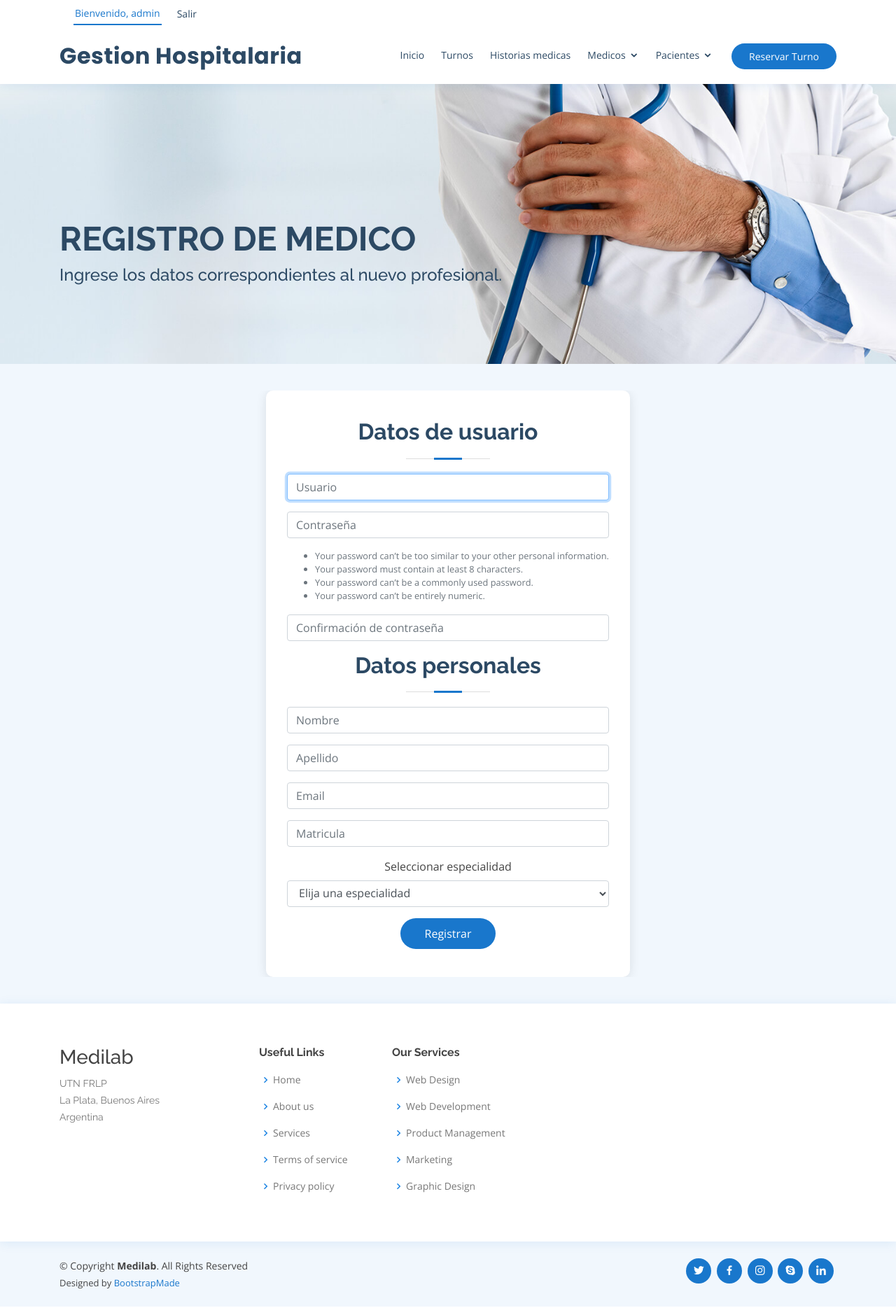
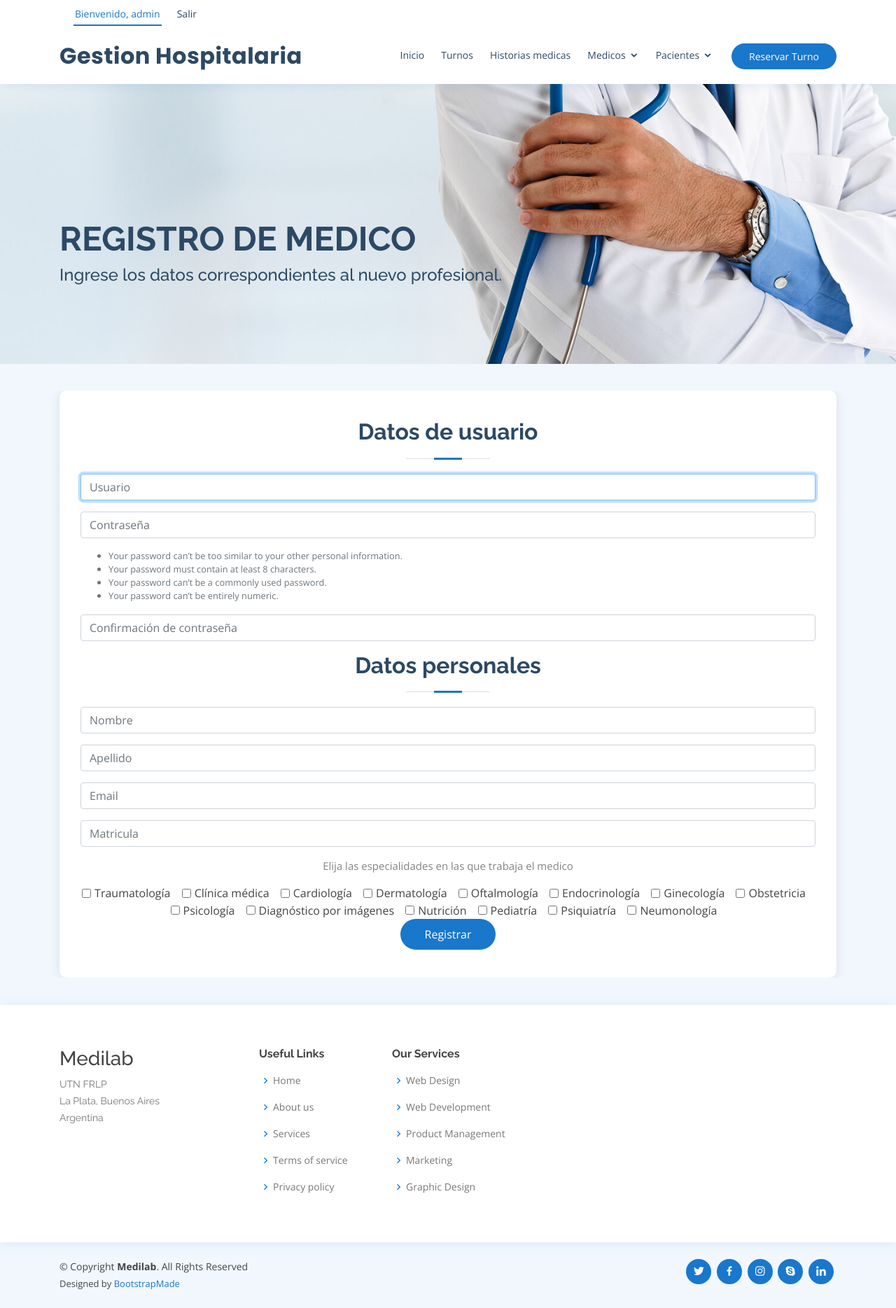
Before and after one commit to fedeglggg/facu-GestionHospitalaria, a Django app: page /signup/medico/ in a window 1280 px wide. Shown: the whole page at 70% size. Run offline with Django 3.2, Linux system fonts and the light colour scheme; a user stored in the database is signed in; data comes from the database, SQL or seed files in the repository; both versions use the stored data as it was after the commit; some libraries are stand-ins or nearby versions.

Commit message:
multiples especialidades para un medico

```diff
--- a/proyectoGestionHospitalaria/appGestionHospitalaria/templates/registration/login.html
+++ b/proyectoGestionHospitalaria/appGestionHospitalaria/templates/registration/login.html
@@ -24,7 +24,7 @@
 
   <div class="icon-box">
     <div style="padding-bottom: 8%;">
-    <h1><b>Ingreso al sistema</b></h1>
+    <h2><b>Ingreso al sistema</b></h1>
     <h2><b>Ingrese Sus Datos:</b></h2>
     </div>
   {% if form.errors %}
--- a/proyectoGestionHospitalaria/appGestionHospitalaria/templates/signup_medico.html
+++ b/proyectoGestionHospitalaria/appGestionHospitalaria/templates/signup_medico.html
@@ -70,7 +70,7 @@
     </div>
 
     {% if especialidades %}
-      <div class="form-group">
+            <!-- <div class="form-group">
                 <label for="id_especialidades">Seleccionar especialidad</label>
                 <select class="form-control" id="id_especialidad" name="especialidad" required="">
                 <option value="" selected disabled hidden>Elija una especialidad</option>
@@ -78,7 +78,107 @@
                     <option> {{ especialidad.name }} </option>
                 {% endfor %}
                 </select>
+            </div> -->
+        <p>Elija las especialidades en las que trabaja el medico</p>
+        <!--
+        {% for especialidad in especialidades %}
+            <div class="form-check form-check-inline">
+                <input class="form-check-input" type="checkbox" id="id_especialidad_{{forloop.counter0}}"
+                name="especialidad" value="{{ especialidad.name }}">
+                <label class="form-check-label" for="id_especialidad_{{forloop.counter0}}"> {{ especialidad.name }} </label>
             </div>
+        {% endfor %}
+  -->
+
+
+        <div class="form-check form-check-inline">
+            <input class="form-check-input" type="checkbox" id="id_especialidad_0"
+            name="traumatologia" value="Traumatología">
+            <label class="form-check-label" for="id_especialidad_0"> Traumatología </label>
+        </div>
+
+        <div class="form-check form-check-inline">
+            <input class="form-check-input" type="checkbox" id="id_especialidad_1"
+            name="clinica_medica" value="Clínica médica">
+            <label class="form-check-label" for="id_especialidad_1"> Clínica médica </label>
+        </div>
+
+        <div class="form-check form-check-inline">
+            <input class="form-check-input" type="checkbox" id="id_especialidad_2"
+            name="cardiologia" value="Cardiología">
+            <label class="form-check-label" for="id_especialidad_2"> Cardiología </label>
+        </div>
+
+        <div class="form-check form-check-inline">
+            <input class="form-check-input" type="checkbox" id="id_especialidad_3"
+            name="dermatologia" value="Dermatología">
+            <label class="form-check-label" for="id_especialidad_3"> Dermatología </label>
+        </div>
+
+        <div class="form-check form-check-inline">
+            <input class="form-check-input" type="checkbox" id="id_especialidad_4"
+            name="oftalmologia" value="Oftalmología">
+            <label class="form-check-label" for="id_especialidad_4"> Oftalmología </label>
+        </div>
+
+        <div class="form-check form-check-inline">
+            <input class="form-check-input" type="checkbox" id="id_especialidad_5"
+            name="endocrinologia" value="Endocrinología">
+            <label class="form-check-label" for="id_especialidad_5"> Endocrinología </label>
+        </div>
+
+        <div class="form-check form-check-inline">
+            <input class="form-check-input" type="checkbox" id="id_especialidad_6"
+            name="ginecologia" value="Ginecología">
+            <label class="form-check-label" for="id_especialidad_6"> Ginecología </label>
+        </div>
+
+        <div class="form-check form-check-inline">
+            <input class="form-check-input" type="checkbox" id="id_especialidad_7"
+            name="obstetricia" value="Obstetricia">
+            <label class="form-check-label" for="id_especialidad_7"> Obstetricia </label>
+        </div>
+
+        <div class="form-check form-check-inline">
+            <input class="form-check-input" type="checkbox" id="id_especialidad_8"
+            name="psicologia" value="Psicología">
+            <label class="form-check-label" for="id_especialidad_8"> Psicología </label>
+        </div>
+
+        <div class="form-check form-check-inline">
+            <input class="form-check-input" type="checkbox" id="id_especialidad_9"
+            name="diagnostico_por_imagenes" value="Diagnóstico por imágenes">
+            <label class="form-check-label" for="id_especialidad_9"> Diagnóstico por imágenes </label>
+        </div>
+
+        <div class="form-check form-check-inline">
+            <input class="form-check-input" type="checkbox" id="id_especialidad_10"
+            name="nutricion" value="Nutrición">
+            <label class="form-check-label" for="id_especialidad_10"> Nutrición </label>
+        </div>
+
+
+        <div class="form-check form-check-inline">
+            <input class="form-check-input" type="checkbox" id="id_especialidad_11"
+            name="pediatria" value="Pediatría">
+            <label class="form-check-label" for="id_especialidad_11"> Pediatría </label>
+        </div>
+
+        <div class="form-check form-check-inline">
+            <input class="form-check-input" type="checkbox" id="id_especialidad_12"
+            name="psiquiatria" value="Psiquiatría">
+            <label class="form-check-label" for="id_especialidad_12"> Psiquiatría </label>
+        </div>
+
+        <div class="form-check form-check-inline">
+            <input class="form-check-input" type="checkbox" id="id_especialidad_13"
+            name="neumonologia" value="Neumonología">
+            <label class="form-check-label" for="id_especialidad_13"> Neumonología </label>
+        </div>
+
+
+
+
     {% else %}
         <small id="obra_socialHelpBlock" class="form-text text-muted">
             <ul>
--- a/proyectoGestionHospitalaria/appGestionHospitalaria/templates/signup_paciente.html
+++ b/proyectoGestionHospitalaria/appGestionHospitalaria/templates/signup_paciente.html
@@ -18,7 +18,7 @@
 
 
 
-<form method="post" action="/signup/paciente/" >  <!--class="php-email-form" class="FormButton"-->
+<form method="POST" action="/signup/paciente/" >  <!--class="php-email-form" class="FormButton"-->
     {% csrf_token %}
     <div class="section-title" style="padding-bottom: 0;">
           <h2>Datos de usuario</h2>
--- a/proyectoGestionHospitalaria/appGestionHospitalaria/views.py
+++ b/proyectoGestionHospitalaria/appGestionHospitalaria/views.py
@@ -114,11 +114,47 @@ def turnos(request):
         return redirect('error_acceso')
 
     turnos = Turno.objects.all()
+    for i in turnos:
+        print(i.estudio.doctor.user.first_name)
+        print(i.estudio.paciente.user.first_name)
     context = {
         'turnos': turnos
     }
     return render(request, 'turno_list.html', context)
 
+dict_especialidades = {
+    'traumatologia': 'Traumatología',
+    'clinica_medica': 'Clínica médica',
+    'cardiologia': 'Cardiología',
+    'dermatologia': 'Dermatología',
+    'oftalmologia': 'Oftalmologia',
+    'endocrinologia': 'Endocrinología',
+    'ginecologia': 'Ginecología',
+    'obstetricia': 'Obstetricia',
+    'psicologia': 'Psicología',
+    'diagnostico_por_imagenes': 'Diagnóstico por Imágenes',
+    'nutricion': 'Nutrición',
+    'pediatria': 'Pediatría',
+    'psiquiatria': 'Psiquiatría',
+    'neumonologia': 'Neumonología'
+}
+
+lista_especialidades_nombres = [
+    'traumatologia',
+    'clinica_medica',
+    'cardiologia',
+    'dermatologia',
+    'oftalmologia',
+    'endocrinologia',
+    'ginecologia',
+    'obstetricia',
+    'psicologia',
+    'diagnostico_por_imagenes',
+    'nutricion',
+    'pediatria',
+    'psiquiatria',
+    'neumonologia',
+]
 
 def signup_medico(request):
     # le damos a is_auth los grupos permitidos en la vista
@@ -131,7 +167,9 @@ def signup_medico(request):
         # Create a form instance from POST data.
         form = SignUpFormMedico(request.POST)
         if form.is_valid(): # sino el cleaned data get no funca - dependiendo del tipo de form chequea que las instancais no sea repetidas en la bd también
+            print(request.POST) # para ver la post data
             # Save a new User object from the form's data.
+            # --------------------
             new_user = form.save()
             grupo = Group.objects.get(name='medicos')
             new_user.groups.add(grupo)
@@ -139,14 +177,24 @@ def signup_medico(request):
             # no estoy seguro que sea necesario, estoy probando sin esto y por ahora va bien
             matricula_form = form.cleaned_data.get('matricula') # agarra por el name del input,
             # no mira el id
-            especialidad_form = form.cleaned_data.get('especialidad')
-            # if Especialidad.objects.filter(name=especialidad_form).exists():
-            # no hace falta chequear la especialidad porque la voy a buscar a la db antes de mostrarla
-            especialidad = Especialidad.objects.get(name=especialidad_form)
+            # especialidad_form = form.cleaned_data.get('especialidad')
+
             # new_user.save() # verificar si hace falta guardar de nuevo
             new_doctor = Doctor(matricula=matricula_form, user=new_user)
             new_doctor.save()
-            new_doctor.especialidad.add(especialidad)
+
+            # añadiendo las especialidades al doctor
+            index = 0
+            for i in lista_especialidades_nombres:
+                # si el checkbox no se marco directamente no se manda y da falso aca
+                if form.cleaned_data.get(i):
+                    nombre = dict_especialidades[i]
+                    especialidad = Especialidad.objects.get(name=nombre)
+                    new_doctor.especialidad.add(especialidad)
+                    print('especialidad:', especialidad.name)
+                index = index + 1
+
+
             new_user.save()
             new_doctor.save()
             # me paso que necesitaba guardar antes de agregar especialidades, anda pero verificar
@@ -159,6 +207,9 @@ def signup_medico(request):
             return redirect('index')
         else:
             # falta agregar error por si el form es invalid
+            print('form fail')
+            print(form.errors)
+            # return redirect('index')
             pass
     else:
         # envio las especialidades al front para mostrarlas en el desplegable del alta
@@ -252,15 +303,20 @@ def create_turno_3(request):
             # el nombre esta en su usuario
             matricula_form = form2.cleaned_data.get('matricula')
             doctor = Doctor.objects.get(matricula=matricula_form)
+            print('doctor:', doctor.user.first_name )
 
             # faltaria agregar si es secretario tmb
             if request.user.is_superuser:
                 paciente_dni = request.POST.get('paciente')
+
+                print()
                 print('dni:', paciente_dni)
+                pac = Paciente.objects.get(dni=paciente_dni)
+                print(pac.user.first_name)
                 paciente = Paciente.objects.get(dni=paciente_dni) #Obtiene el dni desde un desplegable
             else:
+                print('por aca no tiene que entrar')
                 paciente = request.user.paciente
-                print(paciente.dni)
                 # if is_user_auth(request.user, ('pacientes')): #secretarios
                 #     paciente = Paciente.objects.get(user=request.user.id) #Obtiene el id desde el usuario
                 # else:
@@ -270,10 +326,13 @@ def create_turno_3(request):
             #secretary = User.objects.get(pk=1) #por ahora por defecto, se relaciona con un secretario (empiezo a dudar si es necesario)
 
             # esto por ahora, el tipo de estudio no deberia estar, es la especialidad la que usamos
+
             tipo_de_estudio = TipoEstudio.objects.get(pk=1)
             description = ''
             estudio = Estudio(tipo=tipo_de_estudio, doctor=doctor, paciente=paciente, description=description)
+
             new_estudio = estudio.save() #Crea el estudio
+
             # creacion del turno
             date = form.cleaned_data.get('date')
             timeFrom = form.cleaned_data.get('timeFrom')
@@ -281,6 +340,8 @@ def create_turno_3(request):
             #turno = Turno(estudio=estudio1, date=date, timeFrom=timeFrom, timeTo=timeTo)
             turno = Turno(estudio=new_estudio, date=date, timeFrom=timeFrom)
             turno.save() # Crea el turno a partir de ese estudio
+            # print('turno.estudio.doctor.user.first_name:', estudio.doctor.user.first_name, 'turno.estudio.paciente.user.first_name:', estudio.paciente.user.first_name)
+            # return HttpResponse('hala madrid')
             return redirect('index')
         else:
             return HttpResponse('form no valid')
```
Also changed, not shown: proyectoGestionHospitalaria/appGestionHospitalaria/forms.py (+33 -5 lines), proyectoGestionHospitalaria/appGestionHospitalaria/models.py (+7 -4 lines), proyectoGestionHospitalaria/appGestionHospitalaria/templates/create_turno_1.html (+15 -0 lines), proyectoGestionHospitalaria/appGestionHospitalaria/templates/turno_list.html (+7 -2 lines), proyectoGestionHospitalaria/appGestionHospitalaria/migrations/0014_auto_20201126_2244.py (added), proyectoGestionHospitalaria/appGestionHospitalaria/migrations/0015_auto_20201126_2246.py (added), proyectoGestionHospitalaria/db.sqlite3. Lines whose indentation alone changed are shown as unchanged.
